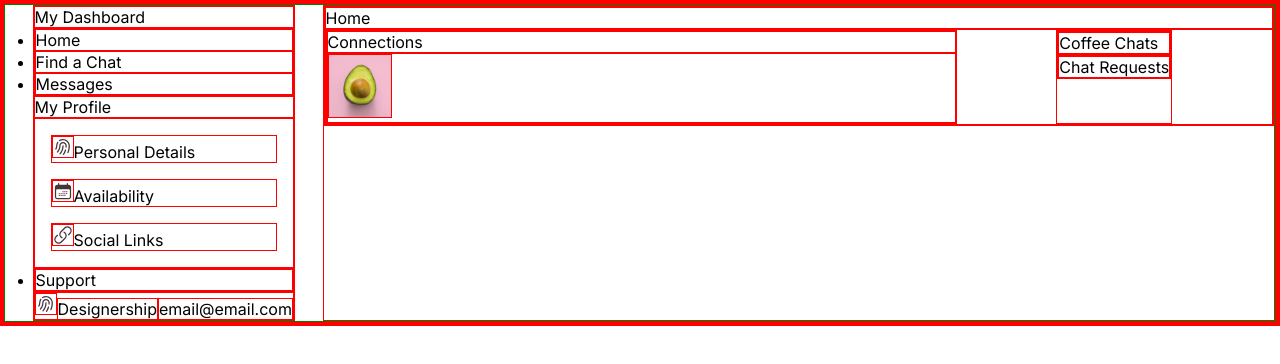
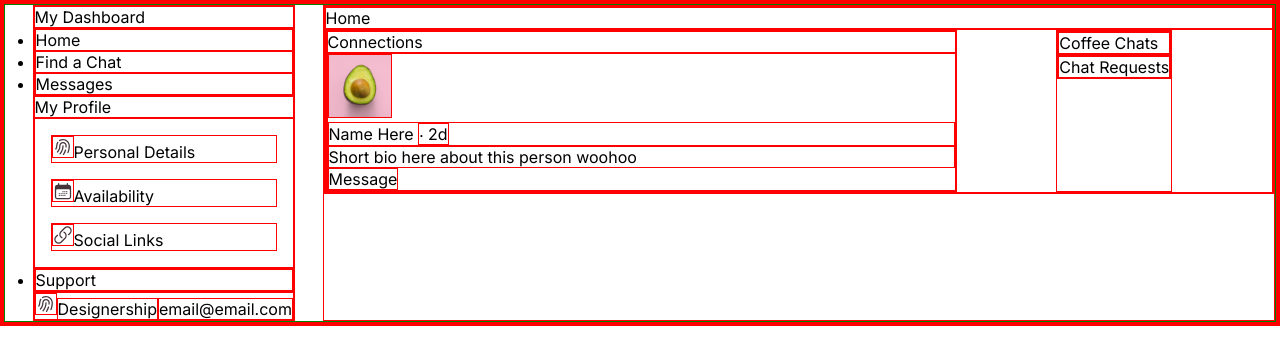
Before and after one commit to vishalicious213/coffee-chat, a React (Vite) app: page / in a window 1280 px wide. Both pictures are taken after a click on the button "Log In". Shown: the top 364 px of the page. Built offline with nearby package versions, Linux system fonts and the light colour scheme.

Commit message:
ConnectionsCard: added basic elements

```diff
--- a/src/components/layout/dashboard/connections-card.css
+++ b/src/components/layout/dashboard/connections-card.css
@@ -1,3 +1,7 @@
 .connections-card img {
     width: 4rem;
 }
+
+.name-row {
+    display: flex;
+}
--- a/src/components/layout/dashboard/connections-card.jsx
+++ b/src/components/layout/dashboard/connections-card.jsx
@@ -5,6 +5,9 @@ const ConnectionsCard = () => {
     return (
         <section className="connections-card">
             <img src="/avatars/avocado.jpg" alt="profile pic" />
+            <h2>Name Here <span>‧ 2d</span></h2>
+            <p>Short bio here about this person woohoo</p>
+            <button>Message</button>
         </section>
     )
 }
```
